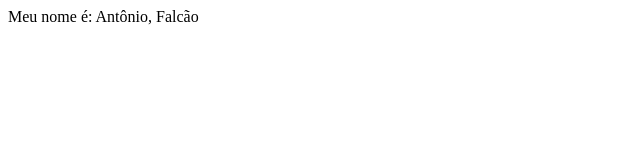
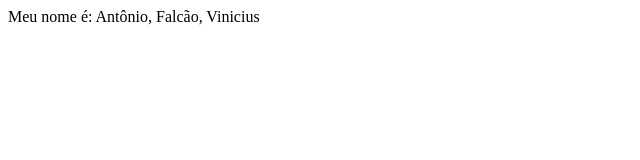
Before and after one commit to guintoushi/lana-2, a plain HTML site: page index.html in a window 1280 px wide. Shown: the full height of the page, 0-640 px from the left. Drawn offline with Linux system fonts and the light colour scheme.

Commit message:
Update index.html

```diff
--- a/index.html
+++ b/index.html
@@ -8,7 +8,7 @@
 </head>
 <body>
     <div>
-        Meu nome é: Antônio, Falcão
+        Meu nome é: Antônio, Falcão, Vinicius
 
     </div>
 </body>
```
